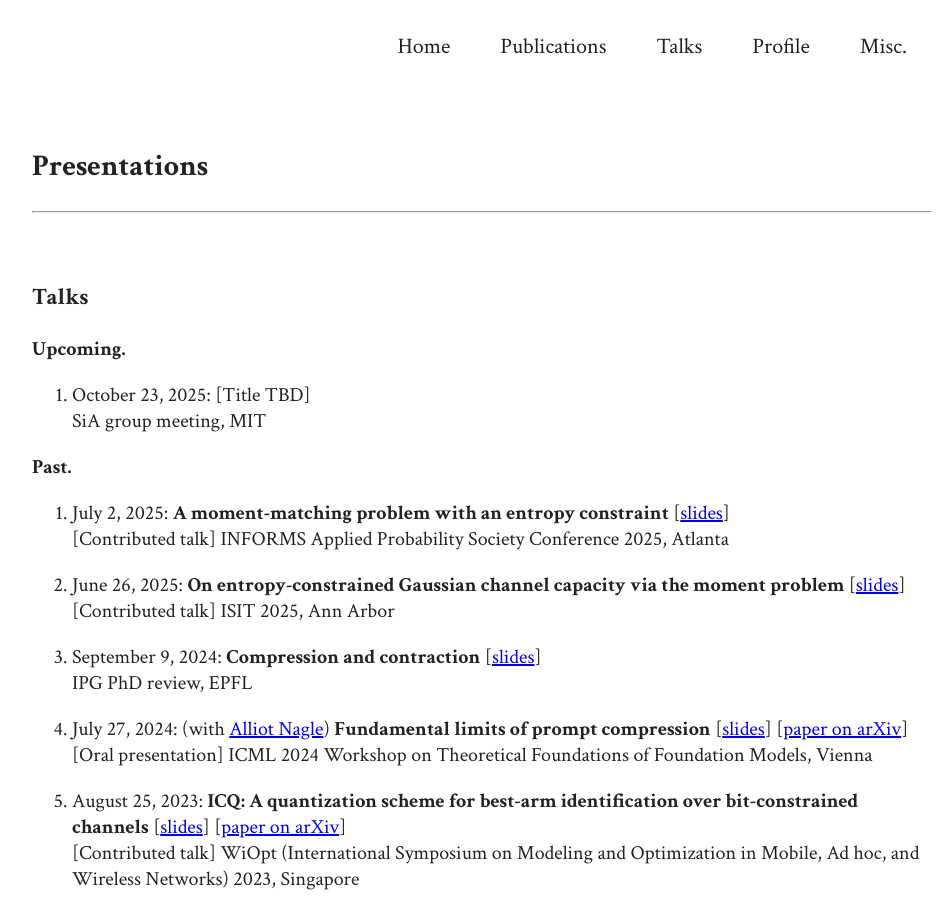
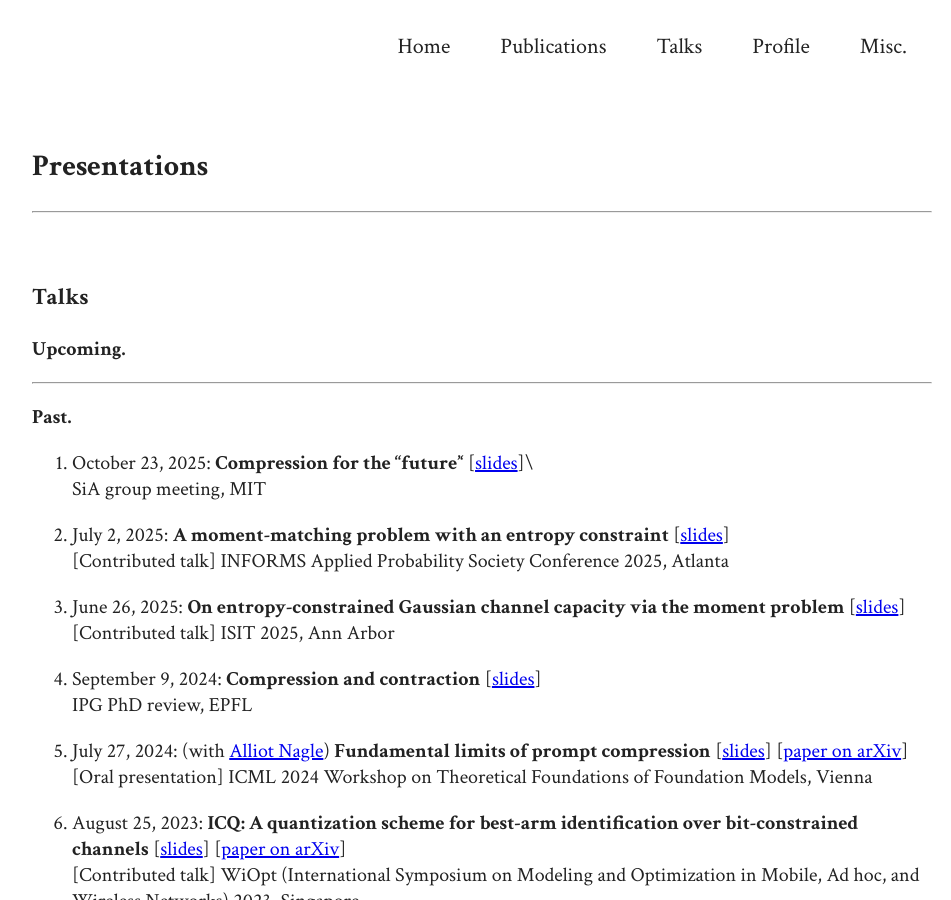
Before and after one commit to adwaygirish/adwaygirish.github.io, a Jekyll site: the page built from talks.md, in a window 1280 px wide and 900 px high. Shown: the whole window, without its empty margins (158-1109 px from the left). Built offline with Jekyll 4.4.1, drawn with Linux system fonts in a browser that asks for light colours.

Commit message:
updated talks

```diff
--- a/talks.md
+++ b/talks.md
@@ -14,10 +14,12 @@ permalink: /talks
 
 **Upcoming.**
 
-1. October 23, 2025: [Title TBD]
-SiA group meeting, MIT
+---
 
 **Past.**
+
+1.  October 23, 2025: **Compression for the ''future''**  [[slides](http://adwaygirish.github.io/files/talks/sia-grp-mtg_1.pdf)]\
+    SiA group meeting, MIT
 
 1. July 2, 2025: **A moment-matching problem with an entropy constraint**
 [[slides](http://adwaygirish.github.io/files/talks/informsAPS2025_ent-const-mts.pdf)]
```
